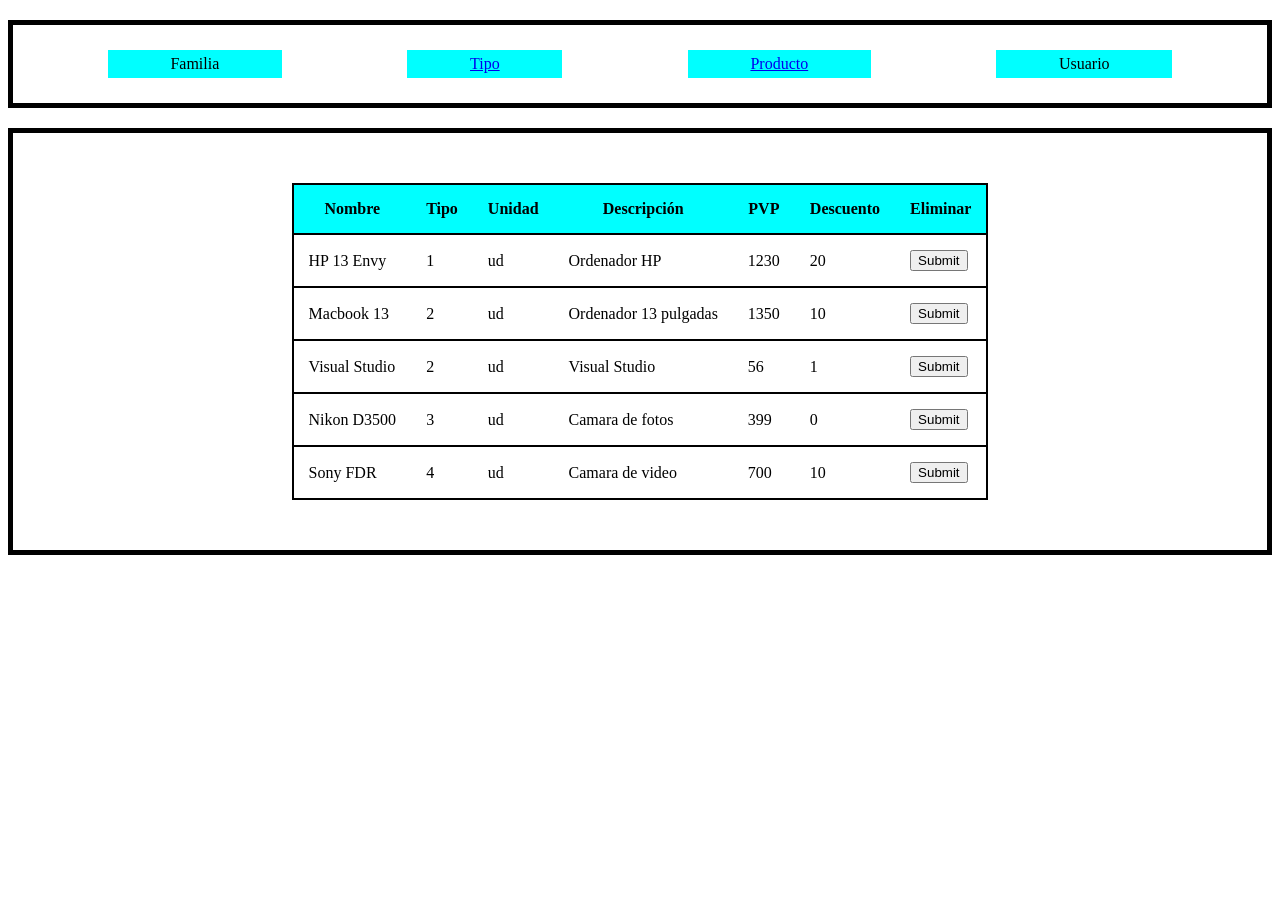
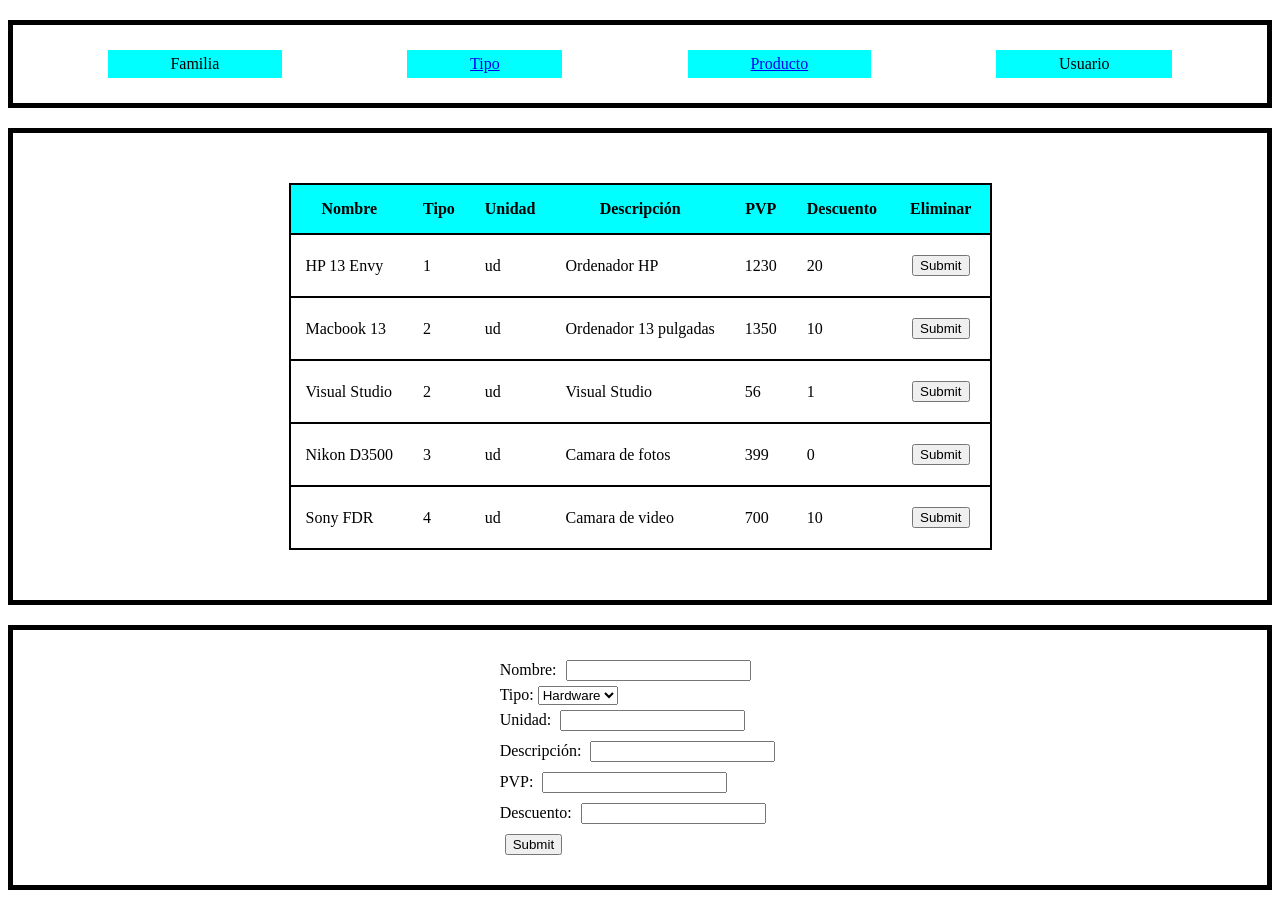
Before and after one commit to afidalgobirt/DWES_UD03_TE01, a PHP site: page /fichaProductos.php in a window 1280 px wide. Shown: the part 98-996 px from the top of the page. Before the commit the page ends 653 px from the top, so only its background shows below. Run offline with PHP 8.4, Linux system fonts and the light colour scheme; data comes from the database, SQL or seed files in the repository.

Commit message:
Inserción de productos añadida

```diff
--- a/fichaProductos.php
+++ b/fichaProductos.php
@@ -9,10 +9,32 @@
         $bd->eliminar("delete from producto where idProducto = $idProducto");
     }
 
+    function crearProducto($nombre, $tipo, $unidad, $descripcion, $pvp, $descuento) {
+        global $bd;
+        $bd->insertar("insert into producto values (" . getNuevaIdProducto() . ", '$nombre', $tipo, '$unidad', '$descripcion', $pvp, $descuento)");
+    }
+
+    function getNuevaIdProducto() {
+        global $bd;
+
+        $resNuevaId = $bd->seleccionar("select max(idProducto) from producto");
+        $nuevaId = $resNuevaId->fetch_assoc();
+
+        return $nuevaId['max(idProducto)'] + 1;
+    }
+
     if (isset($_POST['eliminar'])) {
         // Usar subStr para quitar la barra que aparece
         // al final de la id del producto.
         eliminarProducto(subStr($_POST['eliminar'], 0, -1));
+    } else if (isset($_POST['nombreNuevo'])) {
+        crearProducto(
+            $_POST['nombreNuevo'],
+            $_POST['tipoNuevo'],
+            $_POST['unidadNuevo'],
+            $_POST['descripcionNuevo'],
+            $_POST['pvpNuevo'],
+            $_POST['descuentoNuevo']);
     }
 ?>
 
@@ -33,7 +55,7 @@
             <a class="botonNav">Usuario</a>
         </div>
 
-        <div class="bodyProd">
+        <div class="content">
             <table>
                 <tr>
                     <th>Nombre</th>
@@ -63,5 +85,36 @@
                 <?php }?>
             </table>
         </div>
+
+        <div class="content">
+            <form method="POST" action=<?php echo $_SERVER['PHP_SELF'];?>>
+                <label for="nombreNuevo">Nombre:</label>
+                <input type="text" id="nombreNuevo" name="nombreNuevo"/><br>
+
+                <label for="tipoNuevo">Tipo:</label>
+                <select id="tipoNuevo" name="tipoNuevo">
+                    <?php
+                        $resTipoProd = $bd->seleccionar("select * from tipo_producto");
+                        while ($tipoProd = $resTipoProd->fetch_assoc()) {
+                    ?>
+                        <option value="<?php echo $tipoProd['idTipo_producto']?>"><?php echo $tipoProd['DescTipoProd']?></option>
+                    <?php }?>
+                </select><br>
+
+                <label for="unidadNuevo">Unidad:</label>
+                <input type="text" id="unidadNuevo" name="unidadNuevo"/><br>
+
+                <label for="descripcionNuevo">Descripci&oacute;n:</label>
+                <input type="text" id="descripcionNuevo" name="descripcionNuevo"/><br>
+
+                <label for="pvpNuevo">PVP:</label>
+                <input type="text" id="pvpNuevo" name="pvpNuevo"/><br>
+
+                <label for="descuentoNuevo">Descuento:</label>
+                <input type="text" id="descuentoNuevo" name="descuentoNuevo"/><br>
+
+                <input type="submit"/>
+            </form>
+        </div>
     </body>
 </html>
--- a/index.php
+++ b/index.php
@@ -22,7 +22,7 @@
             <a class="botonNav">Usuario</a>
         </div>
 
-        <div class="bodyTipoProd">
+        <div class="content">
             <?php
                 $resTipoProd = $bd->seleccionar("select * from tipo_producto");
                 while ($tipoProd = $resTipoProd->fetch_assoc()) {
--- a/style.css
+++ b/style.css
@@ -3,7 +3,7 @@
     border: 5px solid black;
 }
 
-.bodyTipoProd, .nav, .bodyProd {
+.content, .nav {
     display: flex;
     flex-direction: row;
     justify-content: center;
@@ -42,3 +42,11 @@ th {
 th, td {
     padding: 15px 15px;
 }
+
+form {
+    margin: 2%;
+}
+
+input {
+    margin: 5px;
+}
```
